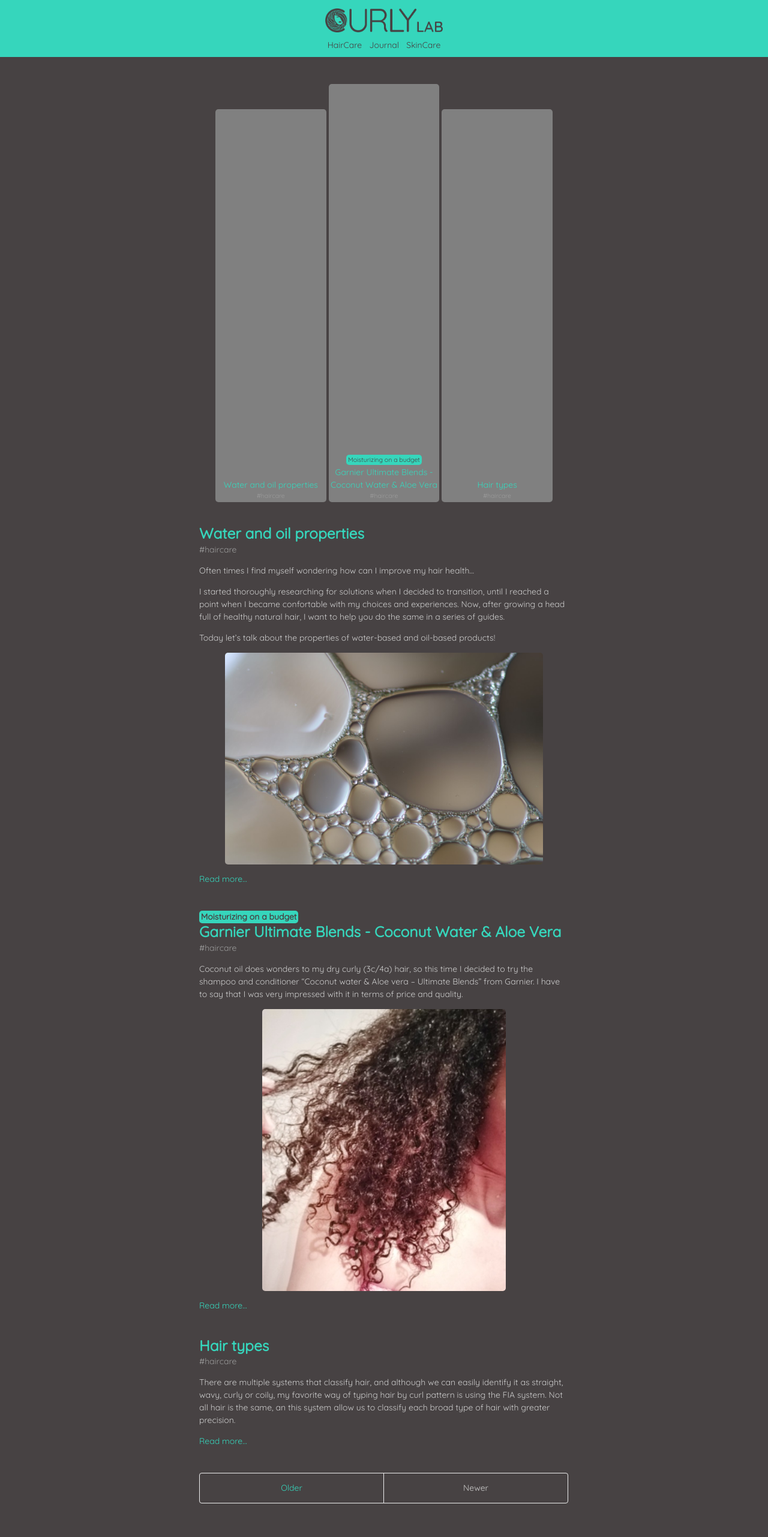
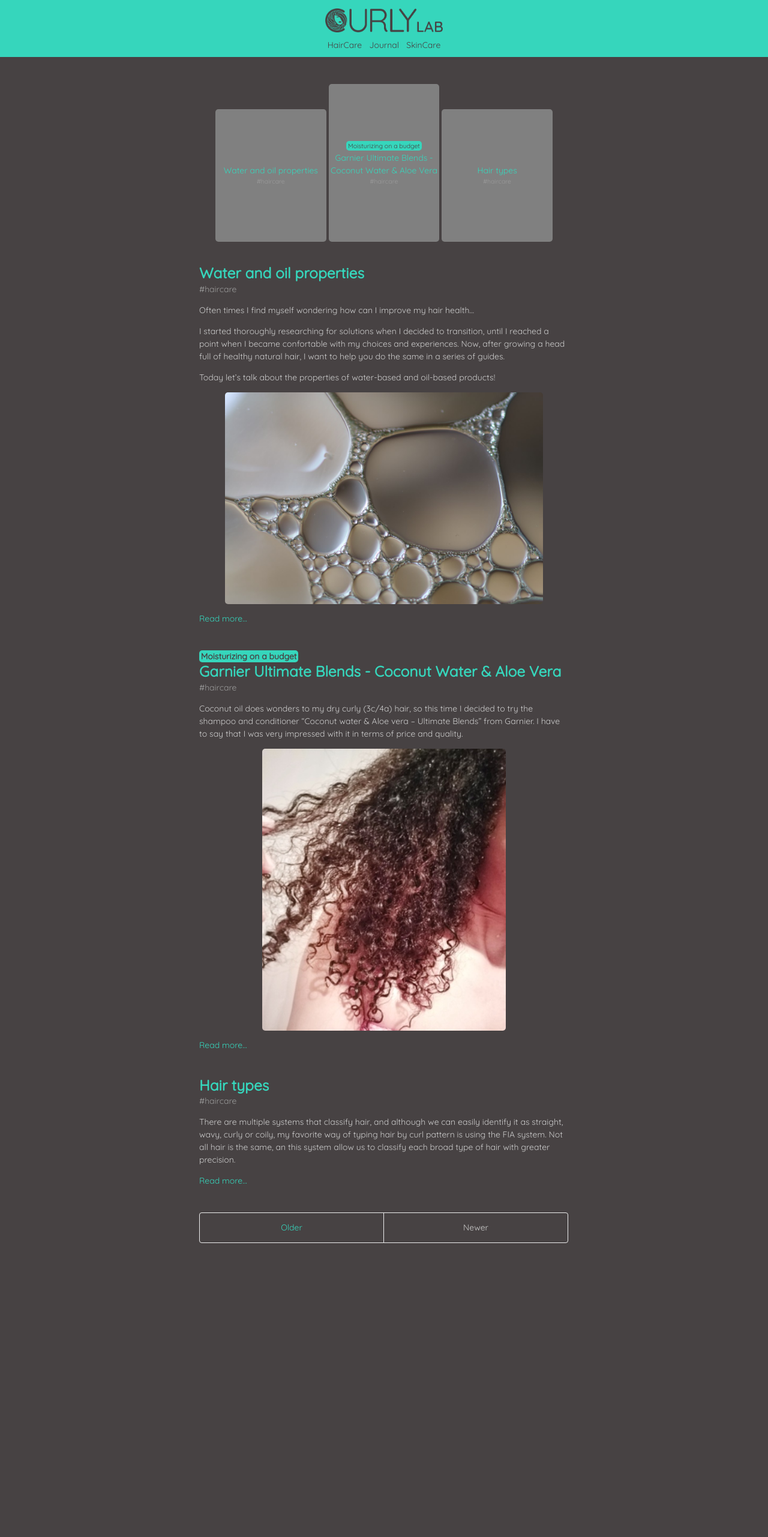
Before and after one commit to curlylab/curlylab.github.io, a Jekyll site: the page built from index.html, in a window 1280 px wide. Shown: the whole page at 60% size. Built offline with Jekyll 4.4.1, drawn with Linux system fonts in a browser that asks for light colours; the list of posts is cut into pages by our own code; after the commit the page ends 2128 px from its top, so only the background shows below that.

Commit message:
Update style.css

```diff
--- a/public/css/style.css
+++ b/public/css/style.css
@@ -452,7 +452,8 @@
   padding: 3px;
   margin: 3px auto;
   border-radius: 5px;
-  padding-top: 100%;
+  padding-top: 15%;
+  padding-bottom: 15%;
 }
 
 #square {
```
